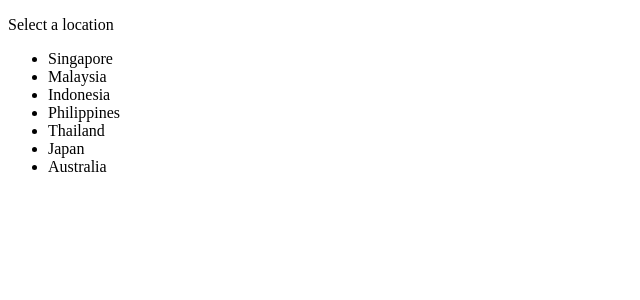
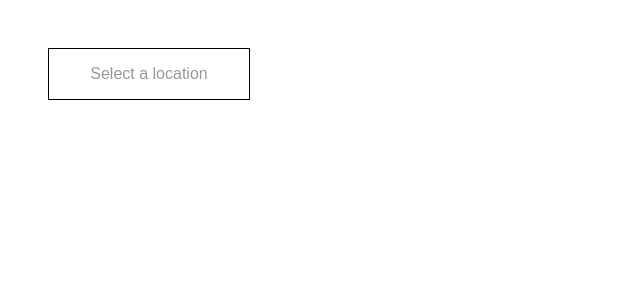
Before and after one commit to aquibmomin007/smart_dropdown, a React (Create React App) app: page / in a window 1280 px wide. Shown: the top 300 px of the page, without its empty margins (0-640 px from the left). Built offline with nearby package versions, Linux system fonts and the light colour scheme; the HTML template or start-up script is replaced by a standard one.

Commit message:
Basic styling and skeleton for dropdown added

```diff
--- a/src/App.scss
+++ b/src/App.scss
@@ -1,5 +1,6 @@
 .App {
   text-align: center;
+  font-family: Arial, Helvetica, sans-serif;
 }
 
 .main-container{
--- a/src/App.tsx
+++ b/src/App.tsx
@@ -1,5 +1,5 @@
 import React from 'react';
-import './App';
+import './App.scss';
 import DropDown from './components/DropDown/DropDown';
 
 const App = () => {
--- a/src/components/DropDown/DropDown.scss
+++ b/src/components/DropDown/DropDown.scss
@@ -0,0 +1,20 @@
+.dropdown-wrapper{
+    border: 1px solid #000000;
+    max-width: 200px;
+    height: 50px;
+    overflow: hidden;
+}
+
+.dropdown-header{
+    cursor: pointer;
+
+}
+
+.dropdown-placeholder{
+    opacity: 0.4;
+}
+
+.dropdown-list-container{
+    list-style-type: none;
+    padding: 0;
+}
--- a/src/components/DropDown/DropDown.tsx
+++ b/src/components/DropDown/DropDown.tsx
@@ -1,22 +1,24 @@
 import React from 'react';
-import './DropDown';
+import './DropDown.scss';
 
 const DropDown = () => {
 
     return (
         <>
-            <div className="dropdown-header">
-                <p className="dropdown-placeholder">Select a location</p>
+            <div className="dropdown-wrapper">
+                <div className="dropdown-header">
+                    <p className="dropdown-placeholder">Select a location</p>
+                </div>
+                <ul className="dropdown-list-container">
+                    <li className="dropdown-list-item">Singapore</li>
+                    <li className="dropdown-list-item">Malaysia</li>
+                    <li className="dropdown-list-item">Indonesia</li>
+                    <li className="dropdown-list-item">Philippines</li>
+                    <li className="dropdown-list-item">Thailand</li>
+                    <li className="dropdown-list-item">Japan</li>
+                    <li className="dropdown-list-item">Australia</li>
+                </ul>
             </div>
-            <ul>
-               <li>Singapore</li>
-               <li>Malaysia</li>
-               <li>Indonesia</li>
-               <li>Philippines</li>
-               <li>Thailand</li>
-               <li>Japan</li>
-               <li>Australia</li>
-            </ul>
         </>
     )
 }
```
